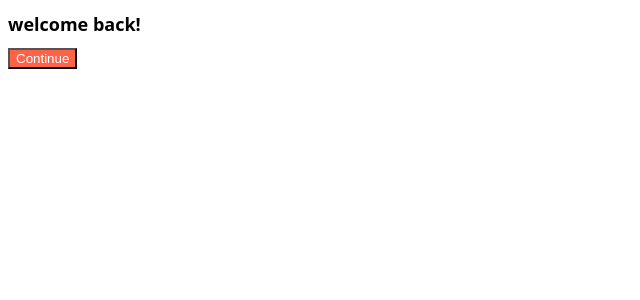
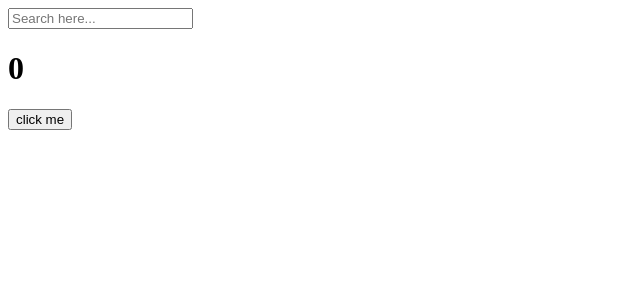
Before and after one commit to qudrn0501/react-nomad-movie, a React (Create React App) app in the folder le-arcte/: page / in a window 1280 px wide. Shown: the top 300 px of the page, without its empty margins (0-640 px from the left). Built offline with nearby package versions, Linux system fonts and the light colour scheme.

Commit message:
6.3 useEffect recap

```diff
--- a/le-arcte/src/App.js
+++ b/le-arcte/src/App.js
@@ -1,13 +1,37 @@
-import Button from "./Button";
-import styles from "./App.module.css"
+import { useState, useEffect } from "react";
 
 function App() {
+  const [counter, setValue] = useState(0);
+  const [keyword, setKeyword] = useState("")
+  const onClick = () => setValue((prev) => prev + 1);
+  const onChange = (event) => setKeyword(event.target.value);
+  console.log("i run all the time");
+
+  useEffect(() => {
+    // useEffect는 코드가 한번만 실행될 수 있도록 보호함
+    console.log("i run only once");
+  }, []);
+  useEffect(() => {
+    console.log("i run when 'keyword' changes.", keyword);
+  }, [keyword])
+  useEffect(() => {
+    console.log("i run when 'counter' changes.", keyword);
+  }, [counter])
+  useEffect(() => {
+    console.log("i run when keyword & counter change");
+  }, [keyword, counter]);
   return (
     <div>
-      <h1 className={styles.title}>welcome back!</h1>
-      <Button text={"Continue"} />
+      <input
+        value={keyword}
+        onChange={onChange}
+        type="text"
+        placeholder="Search here..."
+      />
+      <h1>{counter}</h1>
+      <button onClick={onClick}>click me</button>
     </div>
   );
 }
 
-export default App;
+export default App
```
